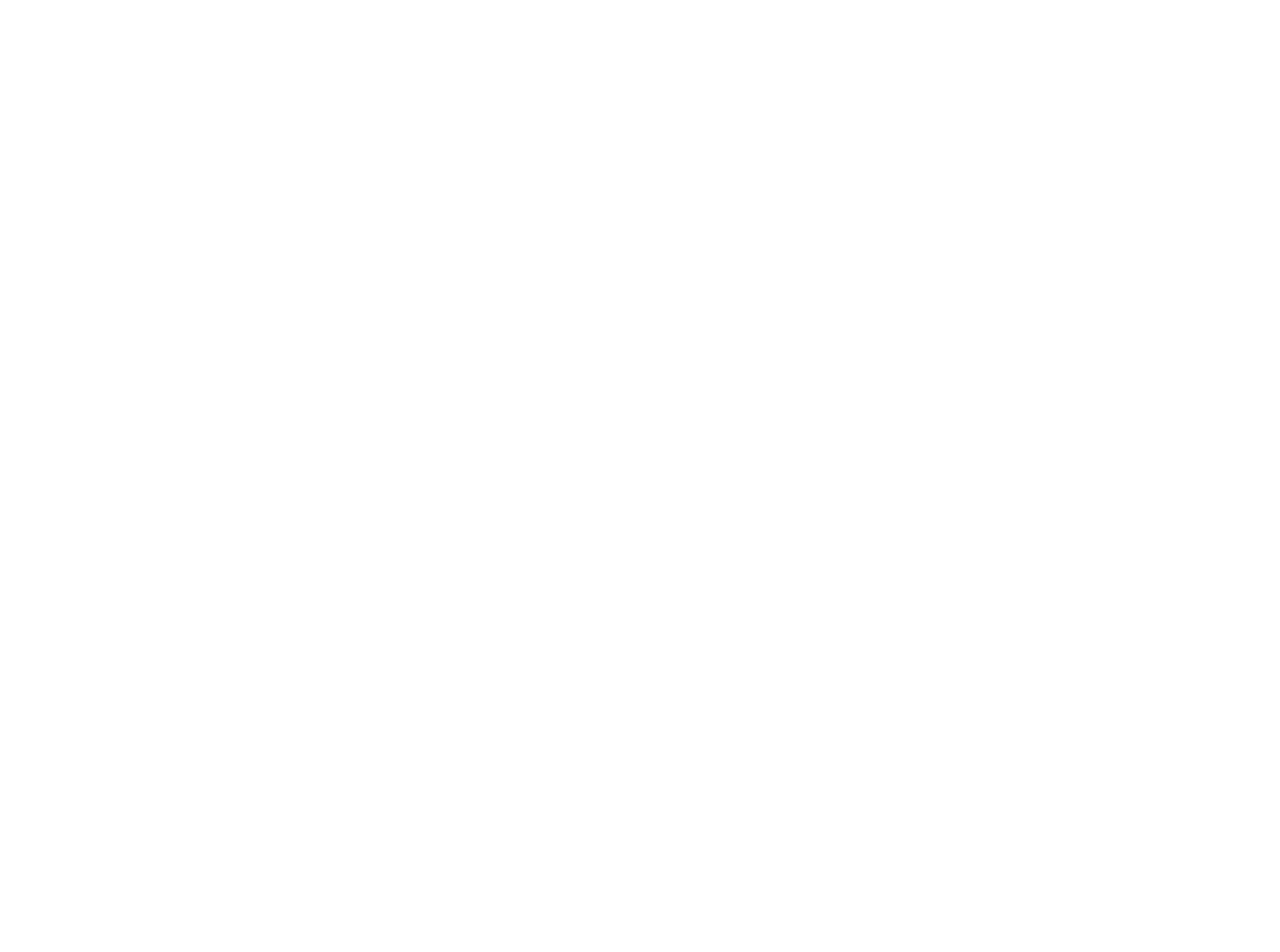
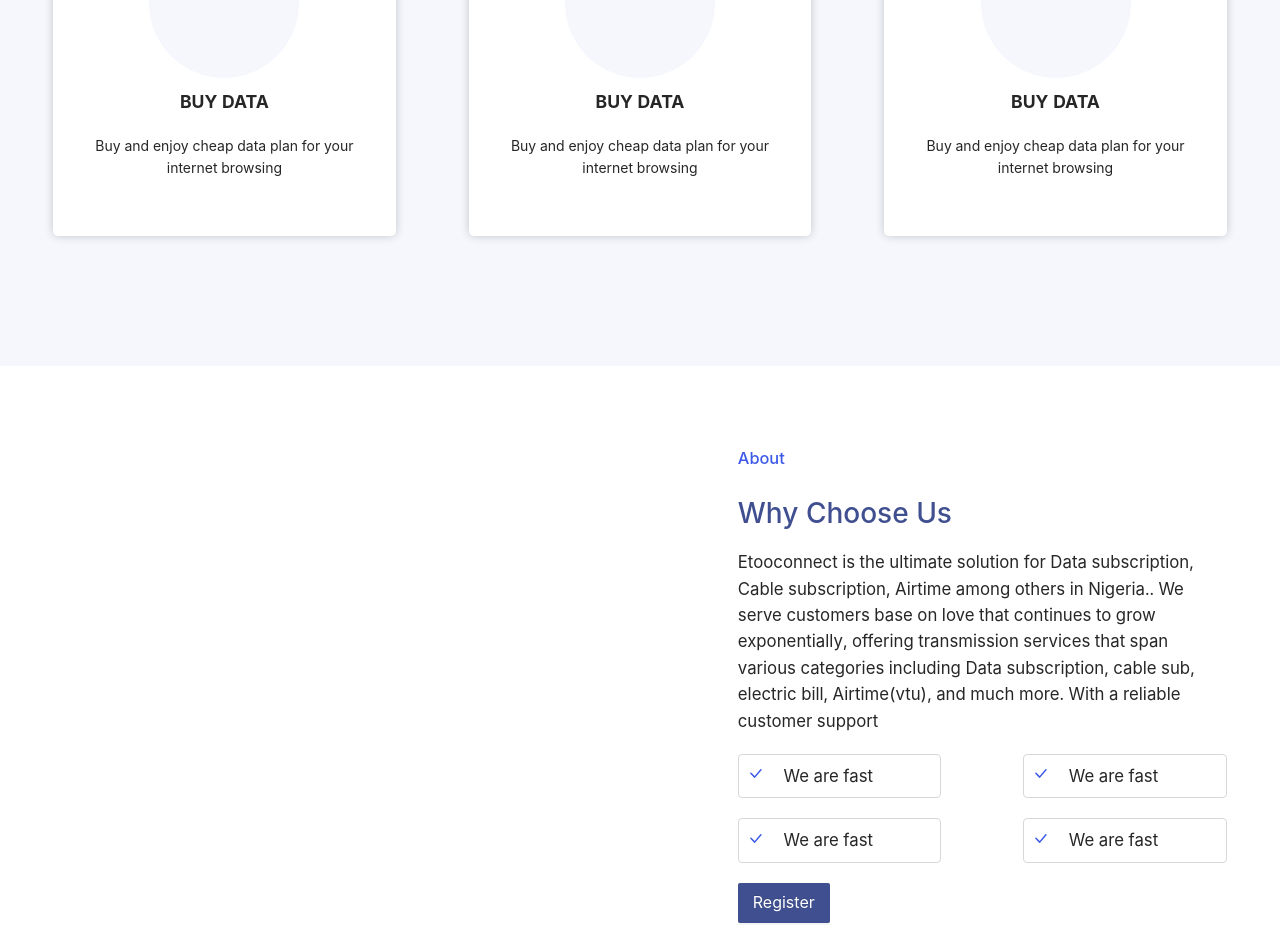
Before and after one commit to dasimems/data_app, a React (Create React App) app: page / in a window 1280 px wide. Shown: the part 1660-2612 px from the top of the page. Before the commit the page ends 1638 px from the top, so only its background shows below. Built offline with nearby package versions, Linux system fonts and the light colour scheme.

Commit message:
finished the about section without the about image

```diff
--- a/src/App.js
+++ b/src/App.js
@@ -3,7 +3,7 @@
 import Header from "./components/header";
 import { Row, Col, Button } from "antd"
 
-import { BsSlack, BsMessenger} from "react-icons/bs"
+import { BsSlack, BsMessenger, BsCheckLg} from "react-icons/bs"
 import { FaHeadphones } from "react-icons/fa"
 
 function App() {
@@ -114,7 +114,113 @@
 
                 </Col>
 
+                <Col span={7} className="content">
+
+                    <div className="content-image"></div>
+
+                    <h3>Buy Data</h3>
+
+                    <p>Buy and enjoy cheap data plan for your internet browsing</p>
+
+                </Col>
+
+                <Col span={7} className="content">
+
+                    <div className="content-image"></div>
+
+                    <h3>Buy Data</h3>
+
+                    <p>Buy and enjoy cheap data plan for your internet browsing</p>
+
+                </Col>
+
+                <Col span={7} className="content">
+
+                    <div className="content-image"></div>
+
+                    <h3>Buy Data</h3>
+
+                    <p>Buy and enjoy cheap data plan for your internet browsing</p>
+
+                </Col>
+
+                <Col span={7} className="content">
+
+                    <div className="content-image"></div>
+
+                    <h3>Buy Data</h3>
+
+                    <p>Buy and enjoy cheap data plan for your internet browsing</p>
+
+                </Col>
+
+                <Col span={7} className="content">
+
+                    <div className="content-image"></div>
+
+                    <h3>Buy Data</h3>
+
+                    <p>Buy and enjoy cheap data plan for your internet browsing</p>
+
+                </Col>
+
               </Row>
+
+            </Col>
+
+          </Row>
+
+        </Col>
+
+        <Col span={22} className="page-about">
+
+          <Row justify="space-between" className="page-about-container">
+
+            <Col span={11} className="page-about-image"></Col>
+            <Col span={10} className="page-about-description">
+              <h3>About</h3>
+              <h1>Why Choose Us</h1>
+
+              <p>Etooconnect is the ultimate solution for Data subscription, Cable subscription, Airtime among others in Nigeria..
+
+              We serve customers base on love that continues to grow exponentially, offering transmission services that span various categories including Data subscription, cable sub, electric bill, Airtime(vtu), and much more. With a reliable customer support</p>
+
+              <Row justify="space-between" className="page-about-reasons">
+
+                <Col span="10" className="reasons">
+
+                  <div className="icon"><BsCheckLg /></div>
+                  <div className="test">We are fast</div>
+
+                </Col>
+
+
+                <Col span="10" className="reasons">
+
+                  <div className="icon"><BsCheckLg /></div>
+                  <div className="test">We are fast</div>
+
+                </Col>
+
+                <Col span="10" className="reasons">
+
+                  <div className="icon"><BsCheckLg /></div>
+                  <div className="test">We are fast</div>
+
+                </Col>
+
+                <Col span="10" className="reasons">
+
+                  <div className="icon"><BsCheckLg /></div>
+                  <div className="test">We are fast</div>
+
+                </Col>
+
+              </Row>
+
+              <div className="page-about-button">
+                <Button type="primary">Register</Button>
+              </div>
 
             </Col>
 
--- a/src/assets/styles/index.css
+++ b/src/assets/styles/index.css
@@ -320,6 +320,8 @@
   -webkit-box-direction: normal;
       -ms-flex-direction: column;
           flex-direction: column;
+  margin-bottom: 30px;
+  border-radius: 5px;
 }
 
 body .page-sections .page-service .service-container .content .content-image {
@@ -331,12 +333,62 @@
 
 body .page-sections .page-service .service-container .content h3 {
   font-size: 1.1rem;
+  font-weight: bolder;
+  text-transform: uppercase;
 }
 
 body .page-sections .page-service .service-container .content h3,
 body .page-sections .page-service .service-container .content p {
   text-align: center;
   margin-top: 10px;
+}
+
+body .page-sections .page-about {
+  padding: 80px 0px;
+}
+
+body .page-sections .page-about .page-about-container .page-about-description h3 {
+  color: #3D59E8;
+}
+
+body .page-sections .page-about .page-about-container .page-about-description h1 {
+  color: #404F90;
+  margin-top: 20px;
+}
+
+body .page-sections .page-about .page-about-container .page-about-description p {
+  font-size: 1.05rem;
+  margin-top: 10px;
+}
+
+body .page-sections .page-about .page-about-container .page-about-description .page-about-reasons {
+  margin-top: 20px;
+}
+
+body .page-sections .page-about .page-about-container .page-about-description .page-about-reasons .reasons {
+  display: -webkit-box;
+  display: -ms-flexbox;
+  display: flex;
+  font-size: 1.05rem;
+  border: 1px solid #d8d8d8;
+  margin-bottom: 20px;
+  padding: 8px;
+  border-radius: 4px;
+}
+
+body .page-sections .page-about .page-about-container .page-about-description .page-about-reasons .reasons .icon {
+  color: #3D59E8;
+}
+
+body .page-sections .page-about .page-about-container .page-about-description .page-about-reasons .reasons .test {
+  margin-left: 20px;
+}
+
+body .page-sections .page-about .page-about-container .page-about-description .page-about-button button {
+  background: #404F90;
+  border: none;
+  height: 40px;
+  font-size: 1rem;
 }
 
 @media only screen and (max-width: 1100px) {
--- a/src/assets/styles/index.scss
+++ b/src/assets/styles/index.scss
@@ -311,6 +311,8 @@
                     justify-content: center;
                     align-items: center;
                     flex-direction: column;
+                    margin-bottom: 30px;
+                    border-radius: 5px;
 
                     .content-image{
                         width: 150px;
@@ -321,6 +323,8 @@
 
                     h3{
                         font-size: 1.1rem;
+                        font-weight: bolder;
+                        text-transform: uppercase;
                     }
 
                     h3,
@@ -330,6 +334,62 @@
                     }
                 }
             }
+        }
+
+        .page-about{
+            padding: 80px 0px;
+
+            .page-about-container{
+
+                .page-about-description{
+
+                    h3{
+                        color: $primary-color-second;
+                    }
+
+                    h1{
+                        color: $primary-color;
+                        margin-top: 20px;
+                    }
+
+                    p{
+                        font-size: 1.05rem;
+                        margin-top: 10px;
+                    }
+
+                    .page-about-reasons{
+                        margin-top: 20px;
+
+                        .reasons{
+                            display: flex;
+                            font-size: 1.05rem;
+                            border: 1px solid rgb(216, 216, 216);
+                            margin-bottom: 20px;
+                            padding: 8px;
+                            border-radius: 4px;
+
+                            .icon{
+                                color: $primary-color-second;
+                            }
+
+                            .test{
+                                margin-left: 20px;
+                            }
+                        }
+                    }
+
+                    .page-about-button{
+
+                        button{
+                            background: $primary-color;
+                            border: none;
+                            height: 40px;
+                            font-size: 1rem;
+                        }
+                    }
+                }
+            }
+
         }
     }
 
```
Also changed, not shown: 1 other file (tests, documents, lock files or other folders).
